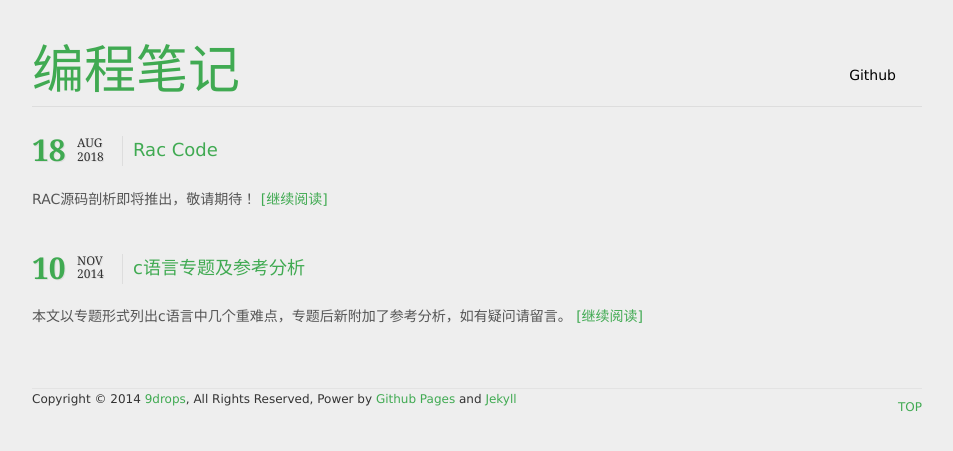
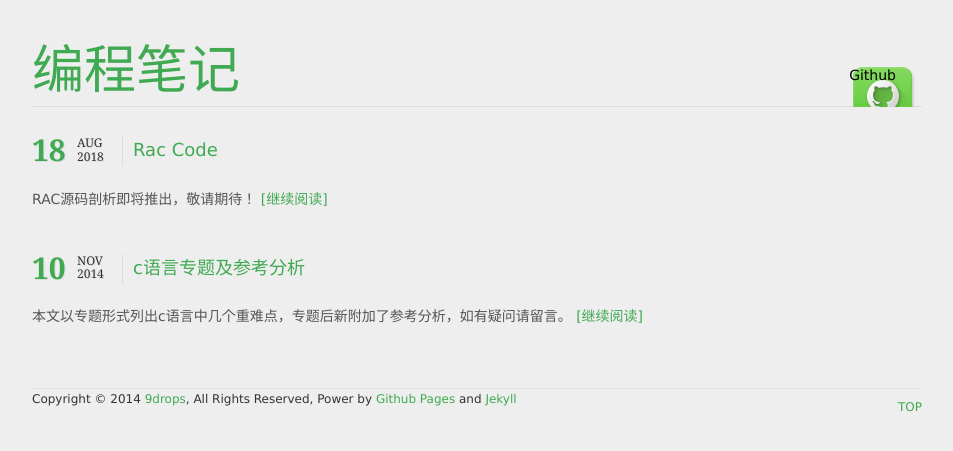
Before and after one commit to blogbets/9drops.github.io, a Jekyll site: the page built from index.html, in a window 1280 px wide. Shown: the top 451 px of the page, without its empty margins (163-1116 px from the left). Built offline with Jekyll 4.4.1, drawn with Linux system fonts in a browser that asks for light colours; Markdown is read by kramdown in place of the engine named in the settings; comment, search, counter and statistics services are not loaded.

Commit message:
Update header.html
Add github css style

```diff
--- a/_includes/header.html
+++ b/_includes/header.html
@@ -9,7 +9,7 @@
 					<li><a href="{{site.url}}/about" target="_self">About</a></li>
 					<li><a href="{{site.url}}" class="menu-rss" target="_self"></a></li>
 					-->
-					<li><a href="https://github.com/9drops" class="github" target="_self">Github</a></li>
+					<li><a href="https://github.com/9drops" class="menu-github" target="_self">Github</a></li>
 				</ul>
 			</nav>
 			<div class="clear"></div>
```
